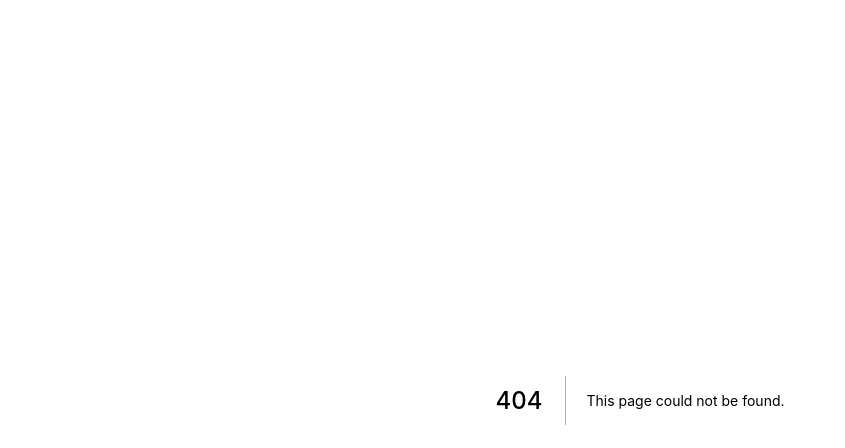
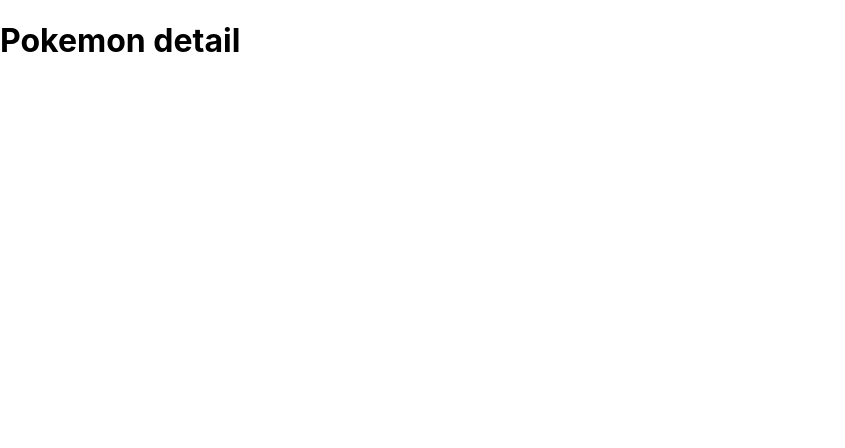
Before and after one commit to WesselSmit/pokedex, a Next.js app: page /pokemon/1 in a window 1280 px wide. Before the commit this address had no page. Shown: the top 448 px of the page, without its empty margins (0-845 px from the left). Built offline with nearby package versions, Linux system fonts and the light colour scheme.

Commit message:
add empty 404, detail page and css modules

```diff
--- /dev/null
+++ b/pages/404.js
@@ -0,0 +1,6 @@
+import styles from '../styles/404.module.css'
+
+
+export default function Custom404() {
+  return <h1>404 - Page Not Found</h1>
+}
--- /dev/null
+++ b/pages/pokemon/[id].js
@@ -0,0 +1,8 @@
+import styles from '../../styles/pokemon.module.css'
+
+
+export default function Pokemon({ data }) {
+  return (
+    <h1>Pokemon detail</h1>
+  )
+}
```
Also changed, not shown: styles/404.module.css (added), styles/pokemon.module.css (added).
